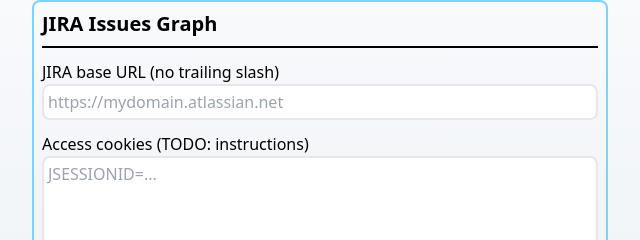
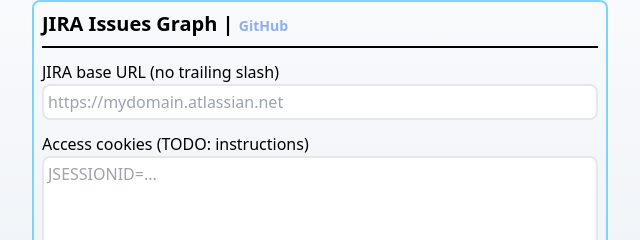
Before and after one commit to ivanpetrushev/jira-issues-graph, a website: page web/index.html in a window 1280 px wide. Shown: the top 240 px of the page, 320-960 px from the left. Drawn offline with nearby package versions, Linux system fonts and the light colour scheme.

Commit message:
Frontend: adding github repo link

```diff
--- a/web/index.html
+++ b/web/index.html
@@ -11,7 +11,13 @@
       class="max-w-xl mx-auto border-2 border-sky-300 rounded-lg h-full px-2"
     >
       <div class="text-xl font-bold border-b-2 border-b-black py-2">
-        JIRA Issues Graph
+        JIRA Issues Graph |
+        <a
+          href="https://github.com/ivanpetrushev/jira-issues-graph/"
+          target="_blank"
+          class="text-sm text-blue-600/50 hover:text-blue-600"
+          >GitHub</a
+        >
       </div>
       <div class="pt-3">JIRA base URL (no trailing slash)</div>
       <div>
@@ -58,9 +64,7 @@
           Generate graph
         </button>
       </div>
-      <div class="hidden pt-3" id="label_loading">
-        Loading...
-      </div>
+      <div class="hidden pt-3" id="label_loading">Loading...</div>
       <div class="pt-3">
         <button
           id="btn_navigate_to_graph"
```
